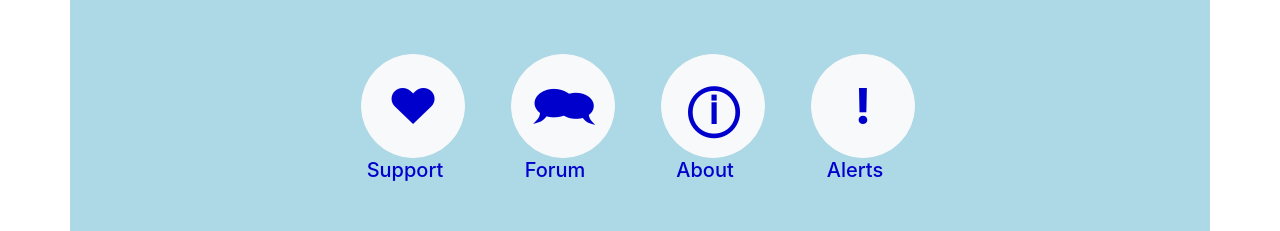
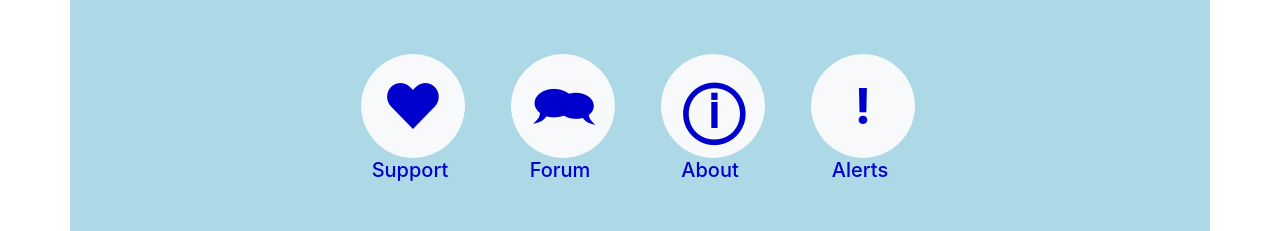
Before and after one commit to gemmaburke/heads-up, a React (Create React App) app in the folder client/: page / in a window 1280 px wide. Shown: the part 686-917 px from the top of the page. Built offline with nearby package versions, Linux system fonts and the light colour scheme; no server answers.

Commit message:
submit button redirects to homepage

```diff
--- a/client/src/App.css
+++ b/client/src/App.css
@@ -19,6 +19,10 @@ h2 {
 
 h3 {
     color: mediumblue;
+}
+
+h5 {
+    margin-left: 10px;
 }
 
 .container2 {
@@ -52,3 +56,9 @@ h3 {
     font-size: 50px;
     color: mediumblue;
 }
+
+.symbol1 {
+    font-weight: bold;
+    font-size: 60px;
+    color: mediumblue;
+}
--- a/client/src/App.js
+++ b/client/src/App.js
@@ -13,14 +13,14 @@ import Support from './Components/Support';
 import InsertEntry from './Components/InsertEntry';
 import HomeView from './Components/HomeView';
 import { Switch, Route, NavLink} from "react-router-dom";
-// import { withRouter, Router } from "react-router";
+import { withRouter, Router } from "react-router";
 
 // OpenCage API geocoding:
 const opencage = require('opencage-api-client');
 // register for your own API key at OpenCageData.com and update in .env file:
 const OC_API_KEY = process.env.REACT_APP_OC_API_KEY;
 
-const ASSAULTS_URL = "http://localhost:5000/assaults"
+//const ASSAULTS_URL = "http://localhost:5000/assaults"
 
 const MAP_INIT = {
   latitude: 54.932,
@@ -38,18 +38,18 @@ class App extends React.Component {
     }
   }
 
-  componentDidMount() {
-    fetch(ASSAULTS_URL)
-      .then(res => res.json())
-      .then(json => {
-        // upon sucess, update assaults
-        this.setState({ assaults: json });
-      })
-      .catch(error => {
+  //componentDidMount() {
+    //fetch(ASSAULTS_URL)
+      //.then(res => res.json())
+      //.then(json => {
+        //// upon sucess, update assaults
+        //this.setState({ assaults: json });
+      //})
+      //.catch(error => {
         // upon failure, show error message
-        console.log("ERROR in componentDidMount():", error);
-      });
-  }
+        //console.log("ERROR in componentDidMount():", error);
+      //});
+  //}
 
   addAttack(newAttack) {
     opencage
@@ -60,6 +60,7 @@ class App extends React.Component {
           const latlng = data.results[0].geometry;
           newAttack.geocode = latlng;
           this.setState({markers: [...this.state.markers, newAttack]});
+          this.props.history.push('/');
       } else alert("Location not found");
     })
     .catch(error => {
@@ -140,4 +141,4 @@ class App extends React.Component {
   }
 }
 
-export default App;
+export default withRouter(App);
--- a/client/src/Components/About.js
+++ b/client/src/Components/About.js
@@ -5,7 +5,7 @@ class About extends React.Component {
         return (
             <div>
                 <h2>About Heads-Up</h2>
-                <p>The purpose of this app is to act as a simple service and support tool for both victims of sexual assault and for members of communities where attacks are known to have taken place anywhere in the world.</p>
+                <p>The purpose of this app is to act as a simple service and support tool for the victims of sexual assault and members of communities where attacks are known to have taken place anywhere in the world.</p>
                 <p>The objective is that everybody can use it and it can help as a way so that victims can help other community members as a way to prevent more sexual attacks and to make it easier to catch sexual offenders.</p>
                 <p>We decided to make the project worldwide because there is nothing like this yet and because this could help especially migrants and refugees who are usually some of the most vulnerable members of society.</p>
                 <p>We chose the title "Heads-Up" because it makes sense in two ways:</p>
--- a/client/src/Components/HomeView.js
+++ b/client/src/Components/HomeView.js
@@ -35,7 +35,7 @@ class HomeView extends React.Component {
                         <Row>
                             <Col>
                                 <Nav.Item as="li">
-                                    <Button className="rounded-circle" variant="light"><NavLink to="/support" activeClassName="selected"><span className="symbol">&hearts;</span></NavLink></Button>
+                                    <Button className="rounded-circle" variant="light"><NavLink to="/support" activeClassName="selected"><span className="symbol1">&hearts;</span></NavLink></Button>
                                     <h5>Support</h5>
                                 </Nav.Item>
                             </Col>
@@ -47,7 +47,7 @@ class HomeView extends React.Component {
                             </Col>
                             <Col>
                                 <Nav.Item as="li">
-                                    <Button className="rounded-circle" variant="light"><NavLink to="/about" activeClassName="selected"><span className="symbol">&#9432;</span></NavLink></Button>
+                                    <Button className="rounded-circle" variant="light"><NavLink to="/about" activeClassName="selected"><span className="symbol1">&#9432;</span></NavLink></Button>
                                     <h5>About</h5>
                                 </Nav.Item>
                             </Col>
--- a/client/src/Components/Search.js
+++ b/client/src/Components/Search.js
@@ -4,6 +4,7 @@ import Button from 'react-bootstrap/Button';
 import Container from 'react-bootstrap/Container';
 import Row from 'react-bootstrap/Row';
 import Col from 'react-bootstrap/Col';
+import { withRouter, Router } from "react-router";
 
 // const TEST = [
 //     {date: 1-10-2020, time: "10:00", location: "Central Station", description: "Tall guy, dressed in black, looked 50 yeard old"},
@@ -39,6 +40,7 @@ class Search extends React.Component {
         console.log('searching for:', this.state.location);
         this.props.searchLocation(this.state.location);
         this.setState({location: '', date: ''});
+        this.props.history.push('/');
     }
 
     // handleSubmit2 = (event) => {
@@ -91,4 +93,4 @@ class Search extends React.Component {
     }
 }
 
-export default Search;
+export default withRouter(Search);
```
